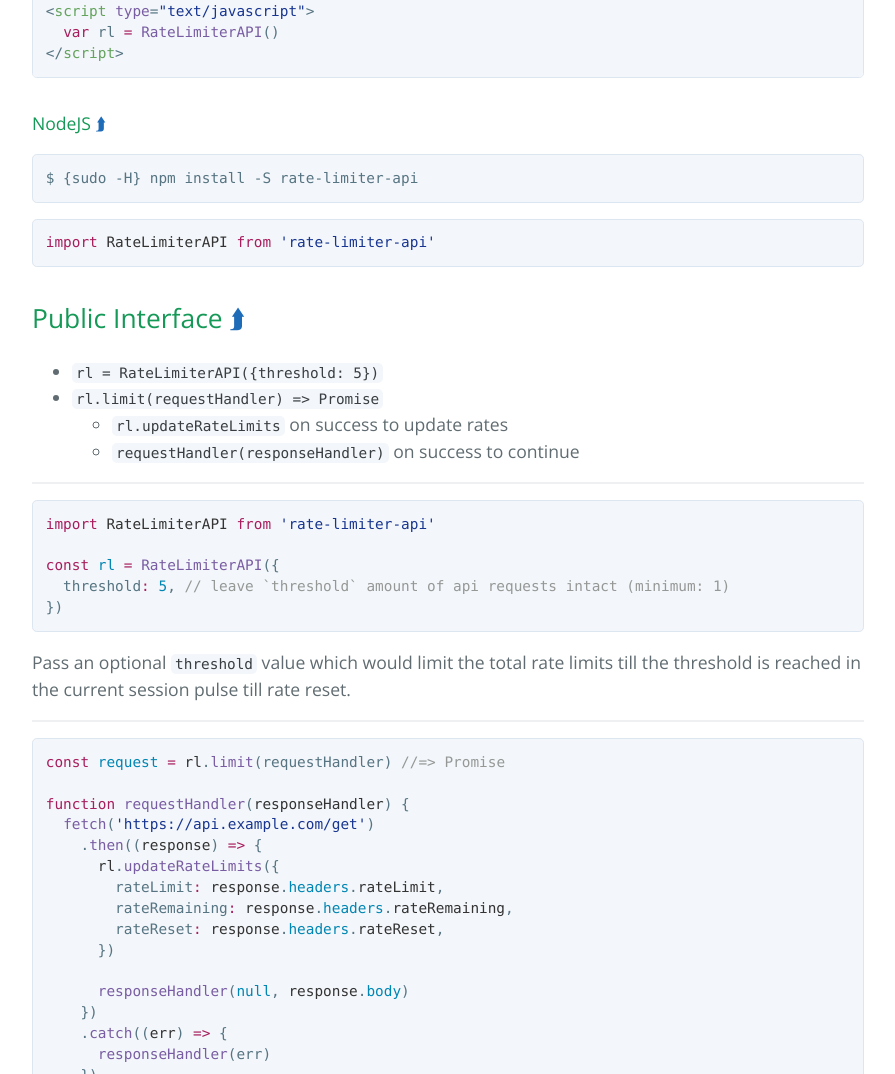
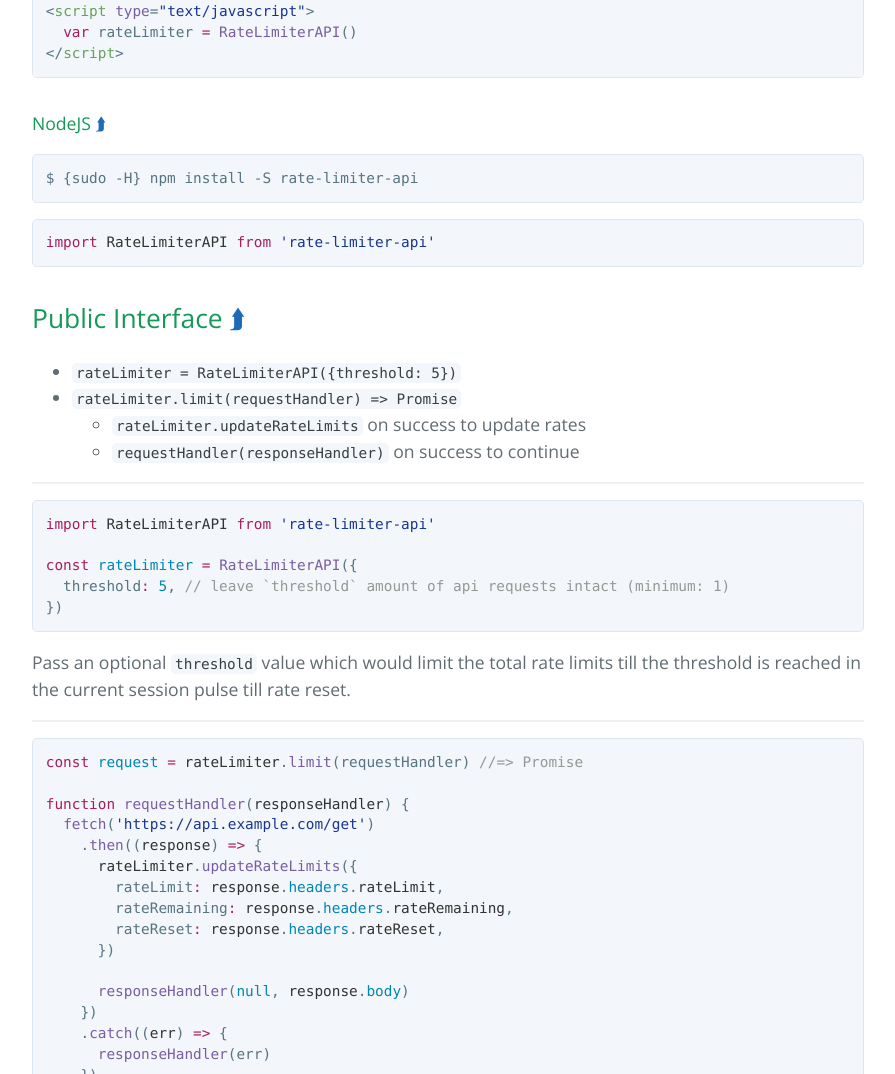
Before and after one commit to abhisekp/rate-limiter-api, a plain HTML site: page index.html in a window 1280 px wide. Shown: the part 1716-2790 px from the top of the page, without its empty margins (192-1087 px from the left). Drawn offline with nearby package versions, Linux system fonts and the light colour scheme.

```diff
--- a/index.html
+++ b/index.html
@@ -60,7 +60,7 @@
 <div class="highlight highlight-text-html-basic"><pre>&lt;<span class="pl-ent">script</span> <span class="pl-e">src</span>=<span class="pl-s"><span class="pl-pds">"</span>https://cdn.rawgit.com/abhisekp/rate-limiter-api/master/dist/rate-limiter-api.js<span class="pl-pds">"</span></span>&gt;&lt;/<span class="pl-ent">script</span>&gt;
 
 <span class="pl-s1">&lt;<span class="pl-ent">script</span> <span class="pl-e">type</span>=<span class="pl-s"><span class="pl-pds">"</span>text/javascript<span class="pl-pds">"</span></span>&gt;</span>
-<span class="pl-s1">  <span class="pl-k">var</span> rl <span class="pl-k">=</span> <span class="pl-en">RateLimiterAPI</span>()</span>
+<span class="pl-s1">  <span class="pl-k">var</span> rateLimiter <span class="pl-k">=</span> <span class="pl-en">RateLimiterAPI</span>()</span>
 <span class="pl-s1">&lt;/<span class="pl-ent">script</span>&gt;</span></pre></div>
 
 <h4>
@@ -76,13 +76,13 @@
 </h2>
 
 <ul>
-<li><code>rl = RateLimiterAPI({threshold: 5})</code></li>
+<li><code>rateLimiter = RateLimiterAPI({threshold: 5})</code></li>
 <li>
-<code>rl.limit(requestHandler) =&gt; Promise</code>
+<code>rateLimiter.limit(requestHandler) =&gt; Promise</code>
 
 <ul>
 <li>
-<code>rl.updateRateLimits</code> on success to update rates</li>
+<code>rateLimiter.updateRateLimits</code> on success to update rates</li>
 <li>
 <code>requestHandler(responseHandler)</code> on success to continue</li>
 </ul>
@@ -93,7 +93,7 @@
 
 <div class="highlight highlight-source-js"><pre><span class="pl-k">import</span> <span class="pl-smi">RateLimiterAPI</span> <span class="pl-k">from</span> <span class="pl-s"><span class="pl-pds">'</span>rate-limiter-api<span class="pl-pds">'</span></span>
 
-<span class="pl-k">const</span> <span class="pl-c1">rl</span> <span class="pl-k">=</span> <span class="pl-en">RateLimiterAPI</span>({
+<span class="pl-k">const</span> <span class="pl-c1">rateLimiter</span> <span class="pl-k">=</span> <span class="pl-en">RateLimiterAPI</span>({
   threshold<span class="pl-k">:</span> <span class="pl-c1">5</span>, <span class="pl-c">// leave `threshold` amount of api requests intact (minimum: 1)</span>
 })</pre></div>
 
@@ -101,12 +101,12 @@
 
 <hr>
 
-<div class="highlight highlight-source-js"><pre><span class="pl-k">const</span> <span class="pl-c1">request</span> <span class="pl-k">=</span> <span class="pl-smi">rl</span>.<span class="pl-en">limit</span>(requestHandler) <span class="pl-c">//=&gt; Promise</span>
+<div class="highlight highlight-source-js"><pre><span class="pl-k">const</span> <span class="pl-c1">request</span> <span class="pl-k">=</span> <span class="pl-smi">rateLimiter</span>.<span class="pl-en">limit</span>(requestHandler) <span class="pl-c">//=&gt; Promise</span>
 
 <span class="pl-k">function</span> <span class="pl-en">requestHandler</span>(<span class="pl-smi">responseHandler</span>) {
   <span class="pl-en">fetch</span>(<span class="pl-s"><span class="pl-pds">'</span>https://api.example.com/get<span class="pl-pds">'</span></span>)
     .<span class="pl-en">then</span>((<span class="pl-smi">response</span>) <span class="pl-k">=&gt;</span> {
-      <span class="pl-smi">rl</span>.<span class="pl-en">updateRateLimits</span>({
+      <span class="pl-smi">rateLimiter</span>.<span class="pl-en">updateRateLimits</span>({
         rateLimit<span class="pl-k">:</span> <span class="pl-smi">response</span>.<span class="pl-c1">headers</span>.<span class="pl-smi">rateLimit</span>,
         rateRemaining<span class="pl-k">:</span> <span class="pl-smi">response</span>.<span class="pl-c1">headers</span>.<span class="pl-smi">rateRemaining</span>,
         rateReset<span class="pl-k">:</span> <span class="pl-smi">response</span>.<span class="pl-c1">headers</span>.<span class="pl-smi">rateReset</span>,
```
Also changed, not shown: params.json (+1 -1 lines).
